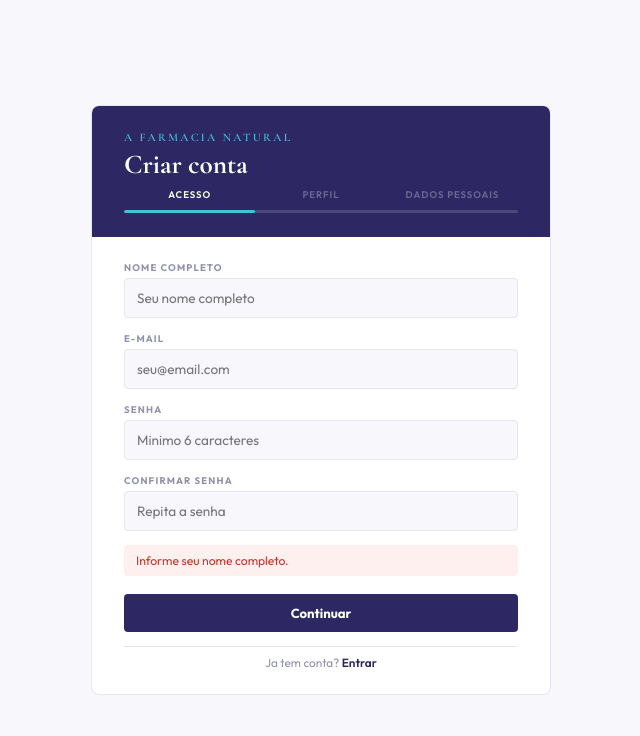
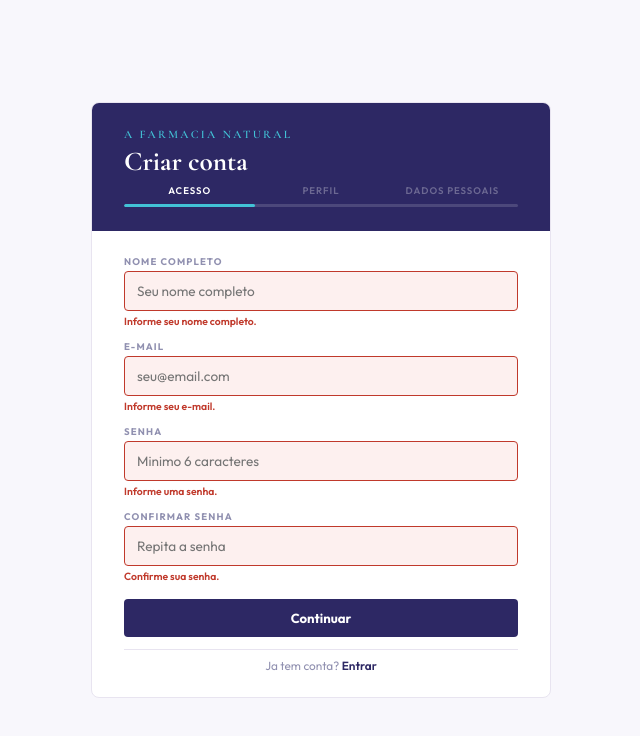
Before and after one commit to cahesichieri/afn-creators, a Next.js app: page /cadastro in a window 1280 px wide. Both pictures are taken after a click on the button "Continuar". Shown: the top 736 px of the page, without its empty margins (319-959 px from the left). Built offline with nearby package versions, Linux system fonts and the light colour scheme.

Commit message:
fix cadastro validacao campos

```diff
--- a/app/cadastro/page.js
+++ b/app/cadastro/page.js
@@ -3,52 +3,53 @@ import { useState } from 'react'
 import { supabase } from '@/lib/supabase'
 import { useRouter } from 'next/navigation'
 
+function validarCPF(cpf) {
+  const c = cpf.replace(/\D/g,'')
+  if (c.length !== 11 || /^(\d)\1+$/.test(c)) return false
+  let sum = 0
+  for (let i=0; i<9; i++) sum += parseInt(c[i])*(10-i)
+  let r = (sum*10)%11
+  if (r===10||r===11) r=0
+  if (r!==parseInt(c[9])) return false
+  sum=0
+  for (let i=0; i<10; i++) sum += parseInt(c[i])*(11-i)
+  r=(sum*10)%11
+  if (r===10||r===11) r=0
+  return r===parseInt(c[10])
+}
+
 export default function Cadastro() {
   const [step, setStep] = useState(1)
   const [form, setForm] = useState({
     nome:'', email:'', senha:'', confirma:'',
-    instagram:'', nicho:'', seguidores:'', cidade:'',
+    instagram:'', nicho:'', seguidores:'',
     telefone:'', whatsapp:'', cpf:'',
     data_nascimento:'', cep:'', endereco:'',
-    numero:'', complemento:'', bairro:'', estado:''
+    numero:'', complemento:'', bairro:'', cidade:'', estado:''
   })
-  const [erro, setErro] = useState('')
+  const [erros, setErros] = useState({})
+  const [erroGeral, setErroGeral] = useState('')
   const [loading, setLoading] = useState(false)
+  const [concluido, setConcluido] = useState(false)
   const router = useRouter()
 
   function f(id) { return form[id] }
-  function set(id, val) { setForm(p => ({ ...p, [id]: val })) }
+  function set(id, val) { setForm(p => ({ ...p, [id]: val })); setErros(e=>({...e,[id]:''})) }
 
-  const inp = (extra={}) => ({
-    padding:'10px 12px', border:'1px solid var(--rule)',
+  const inp = (id) => ({
+    padding:'10px 12px',
+    border: erros[id] ? '1.5px solid var(--red)' : '1px solid var(--rule)',
     borderRadius:4, fontSize:'.85rem', outline:'none',
-    background:'var(--bg)', width:'100%', fontFamily:'var(--font)',
-    ...extra
+    background: erros[id] ? 'var(--red-lt)' : 'var(--bg)',
+    width:'100%', fontFamily:'var(--font)'
   })
   const lbl = { fontSize:'.6rem', textTransform:'uppercase', letterSpacing:'.12em', color:'var(--ink3)', fontWeight:700 }
-  const fld = (label, id, type='text', placeholder='', opts=null) => (
-    <div style={{display:'flex',flexDirection:'column',gap:5}}>
-      <label style={lbl}>{label}</label>
-      {opts
-        ? <select value={f(id)} onChange={e=>set(id,e.target.value)} style={inp()}>
-            <option value="">Selecionar...</option>
-            {opts.map(o=><option key={o}>{o}</option>)}
-          </select>
-        : <input type={type} value={f(id)} onChange={e=>set(id,e.target.value)} style={inp()} placeholder={placeholder}/>
-      }
-    </div>
-  )
 
   function mascaraCPF(v) {
-    return v.replace(/\D/g,'').slice(0,11)
-      .replace(/(\d{3})(\d)/,'$1.$2')
-      .replace(/(\d{3})(\d)/,'$1.$2')
-      .replace(/(\d{3})(\d{1,2})$/,'$1-$2')
+    return v.replace(/\D/g,'').slice(0,11).replace(/(\d{3})(\d)/,'$1.$2').replace(/(\d{3})(\d)/,'$1.$2').replace(/(\d{3})(\d{1,2})$/,'$1-$2')
   }
   function mascaraTel(v) {
-    return v.replace(/\D/g,'').slice(0,11)
-      .replace(/(\d{2})(\d)/,'($1) $2')
-      .replace(/(\d{5})(\d)/,'$1-$2')
+    return v.replace(/\D/g,'').slice(0,11).replace(/(\d{2})(\d)/,'($1) $2').replace(/(\d{5})(\d)/,'$1-$2')
   }
   function mascaraCEP(v) {
     return v.replace(/\D/g,'').slice(0,8).replace(/(\d{5})(\d)/,'$1-$2')
@@ -60,43 +61,75 @@ export default function Cadastro() {
     try {
       const r = await fetch('https://viacep.com.br/ws/'+c+'/json/')
       const d = await r.json()
-      if (!d.erro) {
-        setForm(p=>({...p, endereco:d.logradouro||'', bairro:d.bairro||'', cidade:d.localidade||p.cidade, estado:d.uf||''}))
-      }
+      if (!d.erro) setForm(p=>({...p, endereco:d.logradouro||'', bairro:d.bairro||'', cidade:d.localidade||p.cidade, estado:d.uf||''}))
+      else setErros(e=>({...e, cep:'CEP nao encontrado.'}))
     } catch(e){}
   }
 
   function validar1() {
-    if (!f('nome').trim()) return 'Informe seu nome completo.'
-    if (!f('email').trim()) return 'Informe seu e-mail.'
-    if (!f('senha') || f('senha').length < 6) return 'Senha com minimo 6 caracteres.'
-    if (f('senha') !== f('confirma')) return 'As senhas nao coincidem.'
-    return null
-  }
-  function validar2() {
-    if (!f('instagram').trim()) return 'Informe seu @ do Instagram.'
-    return null
-  }
-  function validar3() {
-    if (!f('cpf').trim()) return 'Informe seu CPF.'
-    if (!f('telefone').trim()) return 'Informe seu telefone.'
-    if (!f('cep').trim()) return 'Informe seu CEP.'
-    if (!f('endereco').trim()) return 'Informe seu endereco.'
-    if (!f('numero').trim()) return 'Informe o numero.'
-    return null
+    const e = {}
+    if (!f('nome').trim()) e.nome = 'Informe seu nome completo.'
+    if (!f('email').trim()) e.email = 'Informe seu e-mail.'
+    else if (!/\S+@\S+\.\S+/.test(f('email'))) e.email = 'E-mail invalido.'
+    if (!f('senha')) e.senha = 'Informe uma senha.'
+    else if (f('senha').length < 6) e.senha = 'A senha deve ter pelo menos 6 caracteres.'
+    if (!f('confirma')) e.confirma = 'Confirme sua senha.'
+    else if (f('senha') !== f('confirma')) e.confirma = 'As senhas nao coincidem.'
+    return e
   }
 
-  async function avancar() {
-    const err = step===1?validar1():step===2?validar2():null
-    if (err) { setErro(err); return }
-    setErro('')
+  function validar2() {
+    const e = {}
+    if (!f('instagram').trim()) e.instagram = 'Informe seu @ do Instagram.'
+    return e
+  }
+
+  function validar3() {
+    const e = {}
+    if (!f('cpf').trim()) e.cpf = 'Informe seu CPF.'
+    else if (!validarCPF(f('cpf'))) e.cpf = 'CPF invalido. Verifique os digitos.'
+    if (!f('telefone').trim()) e.telefone = 'Informe seu telefone.'
+    else if (f('telefone').replace(/\D/g,'').length < 10) e.telefone = 'Telefone incompleto.'
+    if (!f('cep').trim()) e.cep = 'Informe seu CEP.'
+    else if (f('cep').replace(/\D/g,'').length < 8) e.cep = 'CEP incompleto.'
+    if (!f('endereco').trim()) e.endereco = 'Informe seu endereco.'
+    if (!f('numero').trim()) e.numero = 'Informe o numero.'
+    return e
+  }
+
+  function campo(label, id, type='text', placeholder='', opts=null, mascara=null) {
+    return (
+      <div style={{display:'flex',flexDirection:'column',gap:4}}>
+        <label style={lbl}>{label}</label>
+        {opts
+          ? <select value={f(id)} onChange={e=>{set(id,e.target.value)}} style={inp(id)}>
+              <option value="">Selecionar...</option>
+              {opts.map(o=><option key={o}>{o}</option>)}
+            </select>
+          : <input type={type} value={f(id)}
+              onChange={e=>{
+                const val = mascara ? mascara(e.target.value) : e.target.value
+                set(id, val)
+                if (id==='cep' && val.replace(/\D/g,'').length===8) buscarCEP(val)
+              }}
+              style={inp(id)} placeholder={placeholder}/>
+        }
+        {erros[id] && <span style={{fontSize:'.65rem',color:'var(--red)',fontWeight:600}}>{erros[id]}</span>}
+      </div>
+    )
+  }
+
+  function avancar() {
+    const e = step===1 ? validar1() : validar2()
+    if (Object.keys(e).length > 0) { setErros(e); return }
+    setErros({})
     setStep(s=>s+1)
   }
 
   async function cadastrar() {
-    const err = validar3()
-    if (err) { setErro(err); return }
-    setLoading(true); setErro('')
+    const e = validar3()
+    if (Object.keys(e).length > 0) { setErros(e); return }
+    setLoading(true); setErroGeral('')
 
     const { data, error } = await supabase.auth.signUp({
       email: f('email'), password: f('senha'),
@@ -104,54 +137,52 @@ export default function Cadastro() {
     })
 
     if (error) {
-      setErro(error.message === 'User already registered' ? 'E-mail ja cadastrado.' : 'Erro: '+error.message)
+      setErroGeral(error.message === 'User already registered' ? 'Este e-mail ja esta cadastrado.' : 'Erro ao criar conta: ' + error.message)
       setLoading(false); return
     }
 
     const userId = data.user?.id
-    if (!userId) { setErro('Erro ao criar conta.'); setLoading(false); return }
+    if (!userId) { setErroGeral('Erro ao criar conta. Tente novamente.'); setLoading(false); return }
 
     await supabase.from('perfis').insert({ id:userId, nome:f('nome'), email:f('email'), tipo:'creator' })
-
     await supabase.from('creators').insert({
-      user_id: userId,
-      nome: f('nome'),
-      instagram: f('instagram').replace('@',''),
-      nicho: f('nicho'),
-      seguidores: parseInt(f('seguidores'))||0,
-      cidade: f('cidade'),
-      telefone: f('telefone'),
-      whatsapp: f('whatsapp')||f('telefone'),
-      cpf: f('cpf'),
-      data_nascimento: f('data_nascimento')||null,
-      cep: f('cep'),
-      endereco: f('endereco'),
-      numero: f('numero'),
-      complemento: f('complemento'),
-      bairro: f('bairro'),
-      estado: f('estado'),
-      comissao_pct: 15.00,
-      status: 'recrutamento',
-      data_inicio: new Date().toISOString().split('T')[0]
+      user_id:userId, nome:f('nome'),
+      instagram:f('instagram').replace('@',''), nicho:f('nicho'),
+      seguidores:parseInt(f('seguidores'))||0, cidade:f('cidade'),
+      telefone:f('telefone'), whatsapp:f('whatsapp')||f('telefone'),
+      cpf:f('cpf'), data_nascimento:f('data_nascimento')||null,
+      cep:f('cep'), endereco:f('endereco'), numero:f('numero'),
+      complemento:f('complemento'), bairro:f('bairro'), estado:f('estado'),
+      comissao_pct:15.00, status:'recrutamento',
+      data_inicio:new Date().toISOString().split('T')[0]
     })
 
     setLoading(false)
-    router.push('/creator')
+    setConcluido(true)
+    setTimeout(() => router.push('/creator'), 2000)
   }
 
+  if (concluido) return (
+    <div style={{minHeight:'100vh',display:'flex',alignItems:'center',justifyContent:'center',background:'var(--bg)'}}>
+      <div style={{textAlign:'center'}}>
+        <div style={{fontSize:'3rem',marginBottom:12}}>✅</div>
+        <div style={{fontFamily:'var(--serif)',fontSize:'1.5rem',fontWeight:700,color:'var(--navy)',marginBottom:8}}>Conta criada!</div>
+        <div style={{fontSize:'.82rem',color:'var(--ink3)'}}>Redirecionando para o seu portal...</div>
+      </div>
+    </div>
+  )
+
   const stepLabels = ['Acesso','Perfil','Dados pessoais']
-  const progresso = (step/3)*100
 
   return (
     <div style={{minHeight:'100vh',display:'flex',alignItems:'center',justifyContent:'center',background:'var(--bg)',padding:24}}>
       <div style={{width:460,background:'var(--card)',border:'1px solid var(--rule)',borderRadius:8,overflow:'hidden'}}>
-
         <div style={{background:'var(--navy)',padding:'24px 32px'}}>
           <div style={{fontFamily:'var(--serif)',fontSize:'.72rem',fontWeight:600,letterSpacing:'.2em',textTransform:'uppercase',color:'var(--teal)',marginBottom:6}}>A Farmacia Natural</div>
           <div style={{fontFamily:'var(--serif)',fontSize:'1.7rem',fontWeight:700,color:'#fff',lineHeight:1.1,marginBottom:8}}>
             {step===1?'Criar conta':step===2?'Seu perfil':'Dados pessoais'}
           </div>
-          <div style={{display:'flex',gap:0,marginBottom:10}}>
+          <div style={{display:'flex',gap:0,marginBottom:8}}>
             {stepLabels.map((l,i)=>(
               <div key={i} style={{flex:1,textAlign:'center',fontSize:'.6rem',fontWeight:600,color:i+1===step?'#fff':i+1<step?'var(--teal)':'rgba(255,255,255,.3)',textTransform:'uppercase',letterSpacing:'.1em'}}>
                 {i+1<step?'✓ ':''}{l}
@@ -159,77 +190,57 @@ export default function Cadastro() {
             ))}
           </div>
           <div style={{height:3,background:'rgba(255,255,255,.15)',borderRadius:99,overflow:'hidden'}}>
-            <div style={{height:'100%',background:'var(--teal)',borderRadius:99,width:progresso+'%',transition:'width .4s ease'}}/>
+            <div style={{height:'100%',background:'var(--teal)',borderRadius:99,width:((step/3)*100)+'%',transition:'width .4s ease'}}/>
           </div>
         </div>
 
-        <div style={{padding:'24px 32px',display:'flex',flexDirection:'column',gap:14}}>
-
+        <div style={{padding:'24px 32px',display:'flex',flexDirection:'column',gap:12}}>
           {step===1 && (<>
-            {fld('Nome completo','nome','text','Seu nome completo')}
-            {fld('E-mail','email','email','seu@email.com')}
-            {fld('Senha','senha','password','Minimo 6 caracteres')}
-            {fld('Confirmar senha','confirma','password','Repita a senha')}
+            {campo('Nome completo','nome','text','Seu nome completo')}
+            {campo('E-mail','email','email','seu@email.com')}
+            {campo('Senha','senha','password','Minimo 6 caracteres')}
+            {campo('Confirmar senha','confirma','password','Repita a senha')}
           </>)}
 
           {step===2 && (<>
-            {fld('@ Instagram','instagram','text','@seuinstagram')}
+            {campo('Instagram','instagram','text','@seuinstagram')}
             <div style={{display:'grid',gridTemplateColumns:'1fr 1fr',gap:12}}>
-              {fld('Nicho principal','nicho','text','',['Saude e bem-estar','Fitness','Alimentacao saudavel','Maternidade','Moda e beleza','Lifestyle','Musica','Religiosidade','Empreendedorismo','Outro'])}
-              {fld('Seguidores','seguidores','number','ex: 15000')}
+              {campo('Nicho','nicho','text','',['Saude e bem-estar','Fitness','Alimentacao saudavel','Maternidade','Moda e beleza','Lifestyle','Musica','Religiosidade','Empreendedorismo','Outro'])}
+              {campo('Seguidores','seguidores','number','ex: 15000')}
             </div>
           </>)}
 
           {step===3 && (<>
             <div style={{display:'grid',gridTemplateColumns:'1fr 1fr',gap:12}}>
-              <div style={{display:'flex',flexDirection:'column',gap:5}}>
-                <label style={lbl}>CPF</label>
-                <input value={f('cpf')} onChange={e=>set('cpf',mascaraCPF(e.target.value))} style={inp()} placeholder="000.000.000-00"/>
-              </div>
-              <div style={{display:'flex',flexDirection:'column',gap:5}}>
-                <label style={lbl}>Data de nascimento</label>
-                <input type="date" value={f('data_nascimento')} onChange={e=>set('data_nascimento',e.target.value)} style={inp()}/>
-              </div>
+              {campo('CPF','cpf','text','000.000.000-00',null,mascaraCPF)}
+              {campo('Data de nascimento','data_nascimento','date')}
             </div>
             <div style={{display:'grid',gridTemplateColumns:'1fr 1fr',gap:12}}>
-              <div style={{display:'flex',flexDirection:'column',gap:5}}>
-                <label style={lbl}>Telefone</label>
-                <input value={f('telefone')} onChange={e=>set('telefone',mascaraTel(e.target.value))} style={inp()} placeholder="(00) 00000-0000"/>
-              </div>
-              <div style={{display:'flex',flexDirection:'column',gap:5}}>
-                <label style={lbl}>WhatsApp</label>
-                <input value={f('whatsapp')} onChange={e=>set('whatsapp',mascaraTel(e.target.value))} style={inp()} placeholder="(00) 00000-0000"/>
-              </div>
+              {campo('Telefone','telefone','text','(00) 00000-0000',null,mascaraTel)}
+              {campo('WhatsApp','whatsapp','text','(00) 00000-0000',null,mascaraTel)}
             </div>
             <div style={{display:'grid',gridTemplateColumns:'1fr 2fr',gap:12}}>
-              <div style={{display:'flex',flexDirection:'column',gap:5}}>
-                <label style={lbl}>CEP</label>
-                <input value={f('cep')} onChange={e=>{const v=mascaraCEP(e.target.value);set('cep',v);if(v.replace(/\D/g,'').length===8)buscarCEP(v)}} style={inp()} placeholder="00000-000"/>
-              </div>
-              {fld('Endereco','endereco','text','Rua, Avenida...')}
+              {campo('CEP','cep','text','00000-000',null,mascaraCEP)}
+              {campo('Endereco','endereco','text','Rua, Avenida...')}
             </div>
             <div style={{display:'grid',gridTemplateColumns:'1fr 2fr 1fr',gap:12}}>
-              {fld('Numero','numero','text','123')}
-              {fld('Complemento','complemento','text','Apto, Bloco...')}
-              {fld('Estado','estado','text','SP')}
+              {campo('Numero','numero','text','123')}
+              {campo('Complemento','complemento','text','Apto...')}
+              {campo('Estado','estado','text','SP')}
             </div>
             <div style={{display:'grid',gridTemplateColumns:'1fr 1fr',gap:12}}>
-              {fld('Bairro','bairro','text','Bairro')}
-              {fld('Cidade','cidade','text','Cidade')}
+              {campo('Bairro','bairro','text','Bairro')}
+              {campo('Cidade','cidade','text','Cidade')}
             </div>
           </>)}
 
-          {erro && <div style={{fontSize:'.76rem',color:'var(--red)',background:'var(--red-lt)',padding:'8px 12px',borderRadius:4}}>{erro}</div>}
+          {erroGeral && <div style={{fontSize:'.76rem',color:'var(--red)',background:'var(--red-lt)',padding:'8px 12px',borderRadius:4,fontWeight:600}}>{erroGeral}</div>}
 
           <div style={{display:'flex',gap:10,marginTop:4}}>
-            {step>1 && (
-              <button onClick={()=>{setStep(s=>s-1);setErro('')}} style={{padding:'10px 16px',border:'1px solid var(--rule)',borderRadius:4,background:'transparent',fontSize:'.78rem',color:'var(--ink3)'}}>
-                Voltar
-              </button>
-            )}
+            {step>1 && <button onClick={()=>{setStep(s=>s-1);setErros({})}} style={{padding:'10px 16px',border:'1px solid var(--rule)',borderRadius:4,background:'transparent',fontSize:'.78rem',color:'var(--ink3)'}}>Voltar</button>}
             {step<3
               ? <button onClick={avancar} style={{flex:1,background:'var(--navy)',color:'#fff',border:'none',borderRadius:4,padding:11,fontSize:'.82rem',fontWeight:700}}>Continuar</button>
-              : <button onClick={cadastrar} disabled={loading} style={{flex:1,background:'var(--navy)',color:'#fff',border:'none',borderRadius:4,padding:11,fontSize:'.82rem',fontWeight:700,opacity:loading?0.6:1}}>
+              : <button onClick={cadastrar} disabled={loading} style={{flex:1,background:'var(--navy)',color:'#fff',border:'none',borderRadius:4,padding:11,fontSize:'.82rem',fontWeight:700,opacity:loading?.6:1}}>
                   {loading?'Criando conta...':'Criar minha conta'}
                 </button>
             }
```
